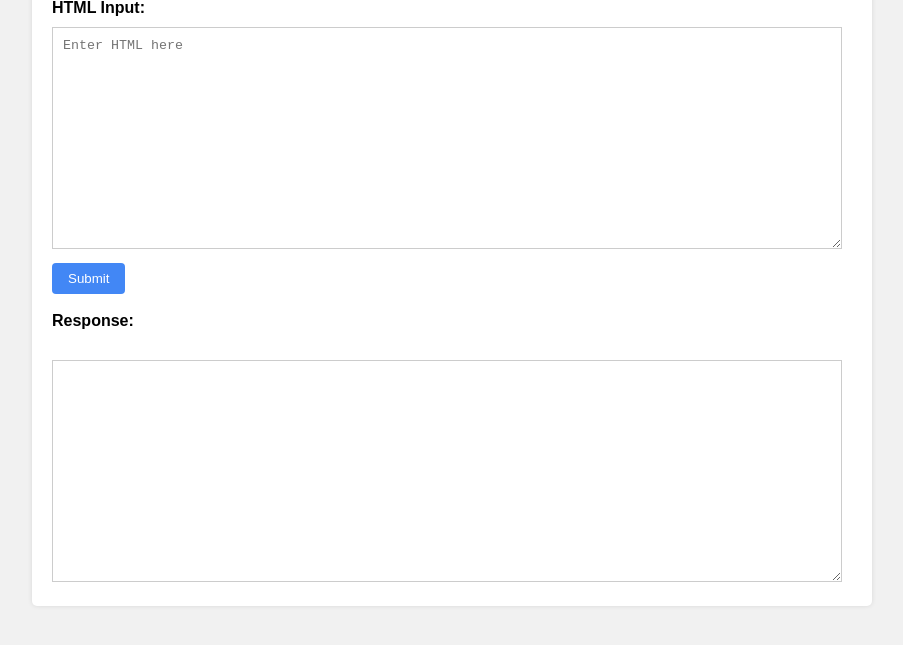
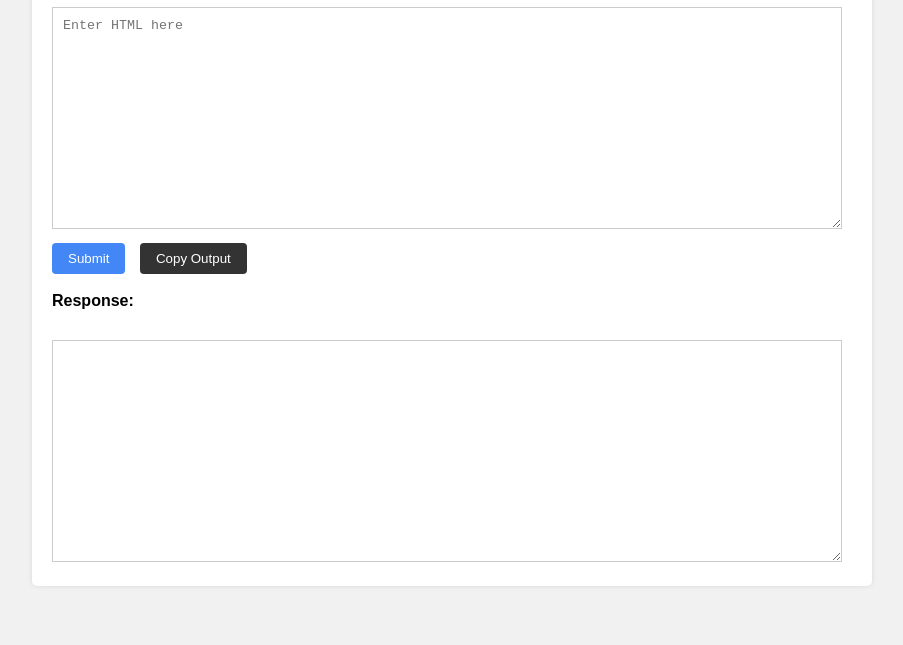
Before and after one commit to pratikpakhale/flowbite-jsx, a website: page index.html in a window 1280 px wide. Shown: the part 119-764 px from the top of the page, without its empty margins (188-1091 px from the left). Drawn offline with Linux system fonts and the light colour scheme.

Commit message:
added copy button

```diff
--- a/index.html
+++ b/index.html
@@ -1,12 +1,12 @@
 <!DOCTYPE html>
 <html>
   <head>
-    <title>HTML to API</title>
+    <title>HTML to JSX</title>
     <style>
       body {
         font-family: Arial, sans-serif;
         margin: 0;
-        padding: 20px;
+        /* padding: 10px; */
         background-color: #f1f1f1;
       }
       h1 {
@@ -46,11 +46,22 @@
       #response {
         margin-top: 20px;
       }
+      .copy-button {
+        display: inline-block;
+        margin-left: 10px;
+        padding: 8px 16px;
+        background-color: #333;
+        color: white;
+        border: none;
+        border-radius: 4px;
+        cursor: pointer;
+      }
     </style>
   </head>
   <body>
     <div class="container">
       <h1>HTML to JSX</h1>
+
       <label for="htmlInput">HTML Input:</label>
       <textarea
         id="htmlInput"
@@ -58,6 +69,7 @@
         oninput="callAPI()"
       ></textarea>
       <button onclick="sendHTML()">Submit</button>
+      <button class="copy-button" onclick="copyResponse()">Copy Output</button>
       <br /><br />
       <label for="response">Response:</label>
       <textarea id="response" readonly></textarea>
@@ -89,6 +101,11 @@
             document.getElementById('response').value = 'An error occurred.'
           })
       }
+      function copyResponse() {
+        const responseTextArea = document.getElementById('response')
+        responseTextArea.select()
+        document.execCommand('copy')
+      }
     </script>
   </body>
 </html>
```
